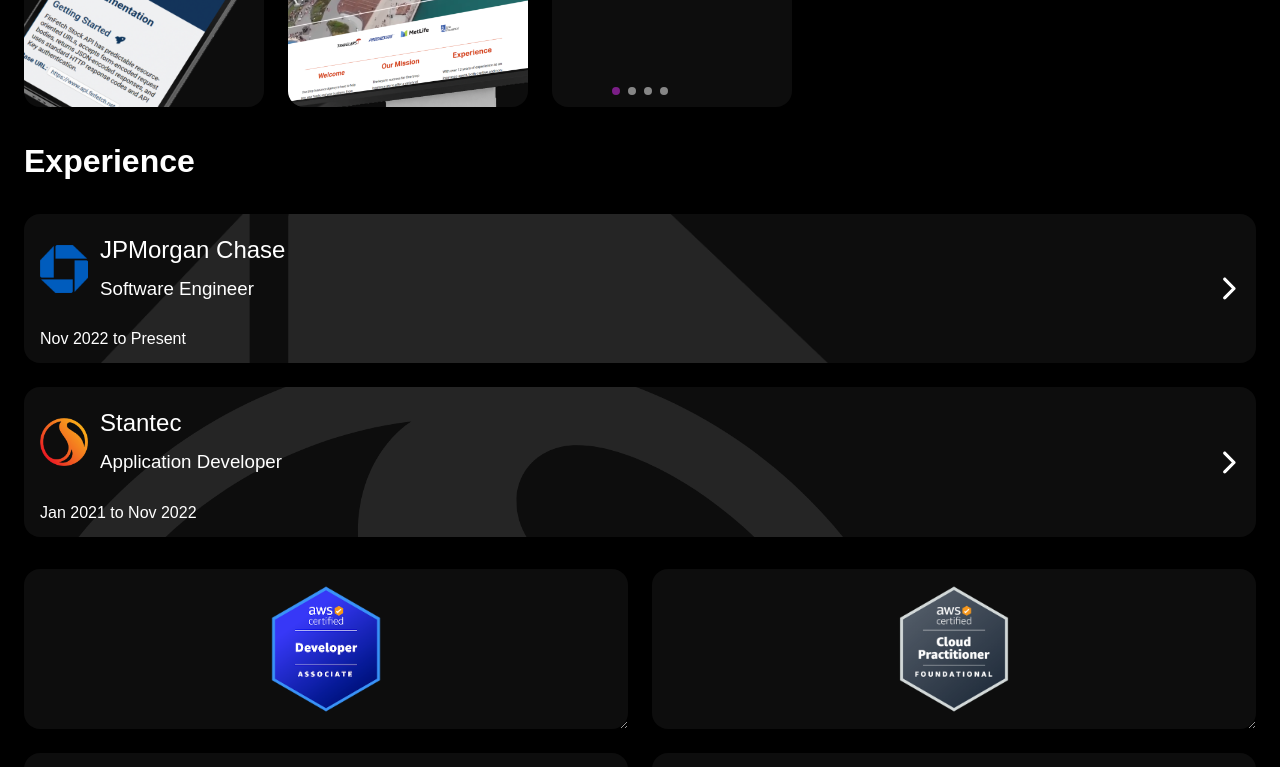
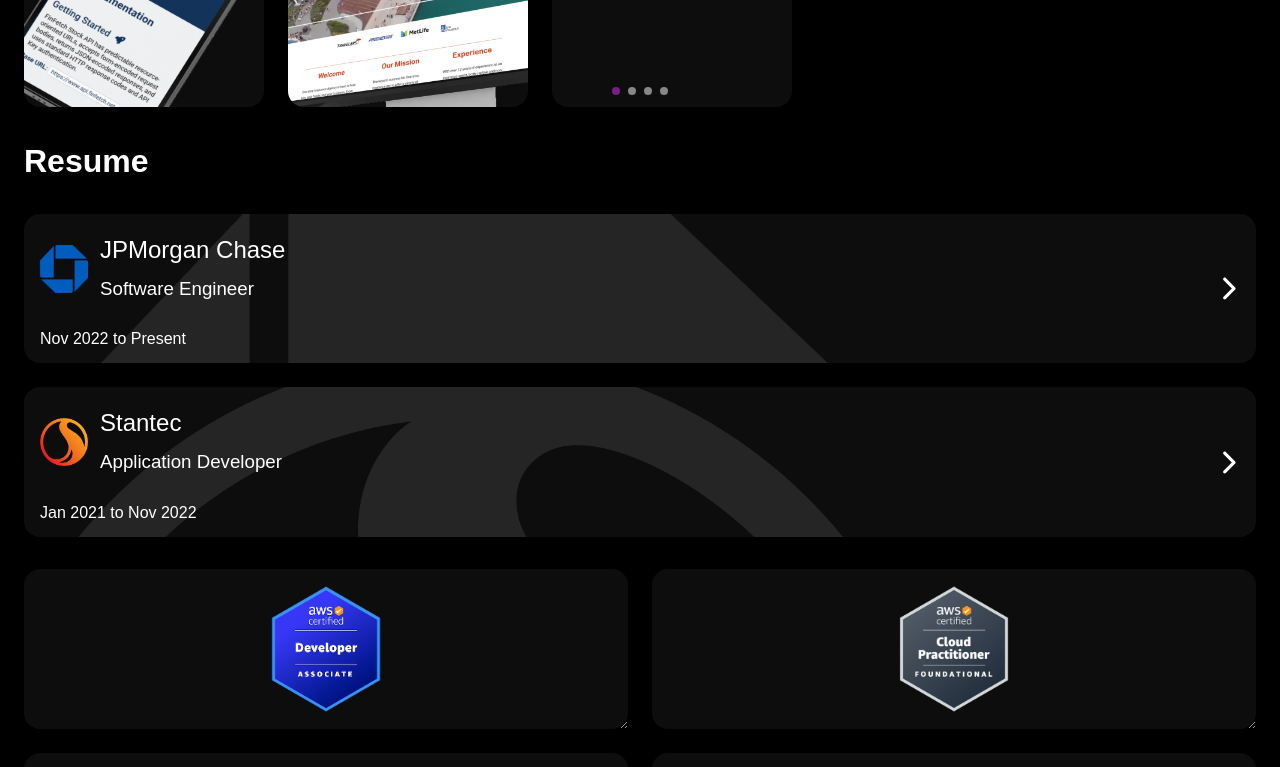
Before and after one commit to dnitecki/personal-website-ui, a React (Create React App) app: page / in a window 1280 px wide. Shown: the part 880-1647 px from the top of the page. Built offline with nearby package versions, Linux system fonts and the light colour scheme; the HTML template or start-up script is replaced by a standard one.

Commit message:
refactor main page

```diff
--- /dev/null
+++ b/src/components/contact/Contact.scss
@@ -0,0 +1,5 @@
+.contact {
+  display: flex;
+  height: 30rem;
+  width: calc(100% - 3rem);
+}
--- /dev/null
+++ b/src/components/contact/Contact.tsx
@@ -0,0 +1,6 @@
+import React from "react";
+import "./Contact.scss";
+
+export default function Contact() {
+  return <div className="glass contact"></div>;
+}
--- a/src/components/resume/Resume.tsx
+++ b/src/components/resume/Resume.tsx
@@ -4,6 +4,7 @@ import "./Resume.scss";
 import { faChevronRight } from "@fortawesome/free-solid-svg-icons";
 import StantecLogo from "../../assets/StantecLogoColor.png";
 import ChaseLogo from "../../assets/ChaseLogo.png";
+import Certs from "../certs/Certs";
 
 export default function Resume() {
   const [jpmcClicked, setJpmcClicked] = useState(false);
@@ -17,10 +18,13 @@ export default function Resume() {
   };
 
   return (
+    <>
       <div className="resume-container">
         <div onClick={handleJpmcClick} className="resume-card glass">
           <div
-          className={`resume-icon ${jpmcClicked ? "icon-closed" : "icon-open"}`}
+            className={`resume-icon ${
+              jpmcClicked ? "icon-closed" : "icon-open"
+            }`}
           >
             <FontAwesomeIcon icon={faChevronRight} />
           </div>
@@ -32,14 +36,20 @@ export default function Resume() {
             }`}
           ></div>
           <div
-          className={`resume-card-front ${jpmcClicked ? "visible" : "hidden"}`}
+            className={`resume-card-front ${
+              jpmcClicked ? "visible" : "hidden"
+            }`}
           >
             {jpmcClicked && <h2>Add Info</h2>}
           </div>
           <div className="resume-card-back">
             <div className="resume-header">
               <div className="resume-logo-container">
-              <img className="resume-logo" src={ChaseLogo} alt="stantec logo" />
+                <img
+                  className="resume-logo"
+                  src={ChaseLogo}
+                  alt="stantec logo"
+                />
               </div>
 
               <div className="resume-title">
@@ -54,7 +64,9 @@ export default function Resume() {
         </div>
         <div onClick={handleStnClick} className="resume-card glass">
           <div
-          className={`resume-icon ${stnClicked ? "icon-closed" : "icon-open"}`}
+            className={`resume-icon ${
+              stnClicked ? "icon-closed" : "icon-open"
+            }`}
           >
             <FontAwesomeIcon icon={faChevronRight} />
           </div>
@@ -90,5 +102,7 @@ export default function Resume() {
           </div>
         </div>
       </div>
+      <Certs />
+    </>
   );
 }
--- a/src/mappers/mainPageMapper.ts
+++ b/src/mappers/mainPageMapper.ts
@@ -2,26 +2,30 @@ import { MainPageType } from "../utils/types";
 import Header from "../components/header/Header";
 import PortfolioSlider from "../components/portfolioSlider/PortfolioSlider";
 import Resume from "../components/resume/Resume";
+import Contact from "../components/contact/Contact";
 
-const MainPageMapper: MainPageType[] = [
+export const MainPageItems: MainPageType[] = [
   {
-    id: "",
-    headerText: "",
+    id: "home",
+    className: "home",
     component: Header,
   },
   {
-    id: "",
-    headerText: "",
+    id: "portfolio",
+    className: "section",
+    headerText: "Portfolio",
     component: PortfolioSlider,
   },
   {
-    id: "",
-    headerText: "",
+    id: "experience",
+    className: "section",
+    headerText: "Resume",
     component: Resume,
   },
   {
-    id: "",
-    headerText: "",
-    component: Header,
+    id: "contact",
+    className: "section",
+    headerText: "Let's Connect",
+    component: Contact,
   },
 ];
--- a/src/pages/main/MainPage.scss
+++ b/src/pages/main/MainPage.scss
@@ -32,11 +32,6 @@
   padding-left: 1.5rem;
   line-height: 0%;
 }
-.contact {
-  display: flex;
-  height: 30rem;
-  width: calc(100% - 3rem);
-}
 .top {
   height: 0%;
   width: 0%;
--- a/src/pages/main/MainPage.tsx
+++ b/src/pages/main/MainPage.tsx
@@ -2,39 +2,25 @@ import React from "react";
 import "./MainPage.scss";
 import { motion } from "framer-motion";
 import BottomNav from "../../components/bottomNav/BottomNav";
-import PortfolioSlider from "../../components/portfolioSlider/PortfolioSlider";
-import Header from "../../components/header/Header";
-import Resume from "../../components/resume/Resume";
-import Certs from "../../components/certs/Certs";
 import ModeToggle from "../../components/modeToggle/ModeToggle";
+import { MainPageItems } from "../../mappers/mainPageMapper";
+import { MainPageType } from "../../utils/types";
 
 export default function MainPage() {
   return (
     <>
       <div id="main-page-content" className="main-page-content">
         <ModeToggle />
-        <div id="home" className="home">
-          <Header />
-        </div>
-        <motion.div id="portfolio" className="section">
-          <div className="section-name">
-            <h1>Portfolio</h1>
-          </div>
-          <PortfolioSlider />
-        </motion.div>
-        <div id="experience" className="section">
-          <div className="section-name">
-            <h1>Experience</h1>
-          </div>
-          <Resume />
-          <Certs />
-        </div>
-        <div id="contact" className="section">
-          <div className="section-name">
-            <h1>Let's Connect</h1>
-          </div>
-          <div className="glass contact"></div>
-        </div>
+        {MainPageItems.map((section: MainPageType, index: number) => (
+          <motion.div key={index} id={section.id} className={section.className}>
+            {section.headerText && (
+              <div className="section-name">
+                <h1>{section.headerText}</h1>
+              </div>
+            )}
+            <section.component />
+          </motion.div>
+        ))}
         <BottomNav />
       </div>
     </>
--- a/src/utils/types.d.ts
+++ b/src/utils/types.d.ts
@@ -1,6 +1,7 @@
 export type MainPageType = {
   id: string;
-  headerText: string;
+  className: string;
+  headerText?: string;
   component: React.FC;
 };
 export type SpeedbumpProps = {
```
Lines whose indentation alone changed are shown as unchanged.
